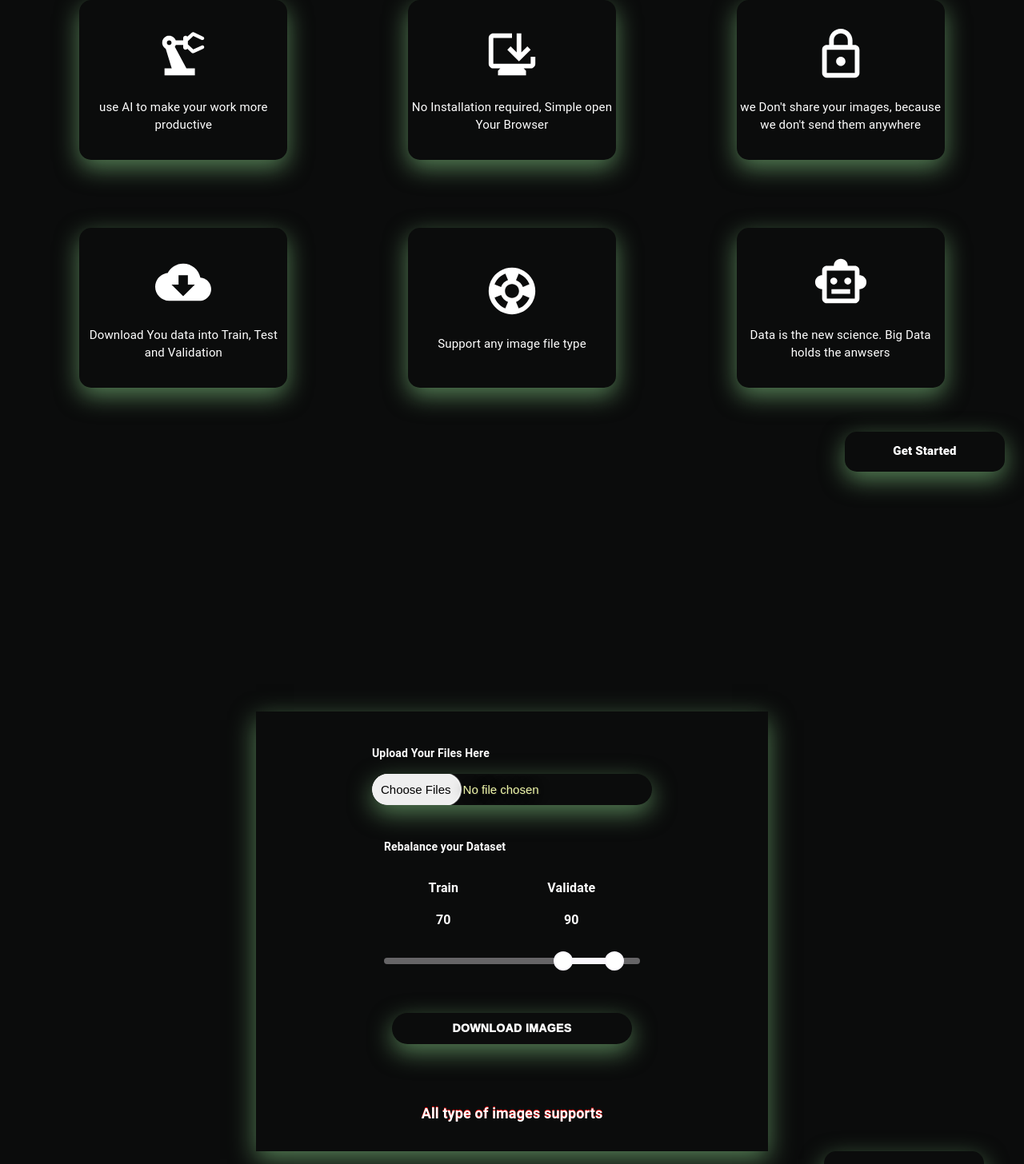
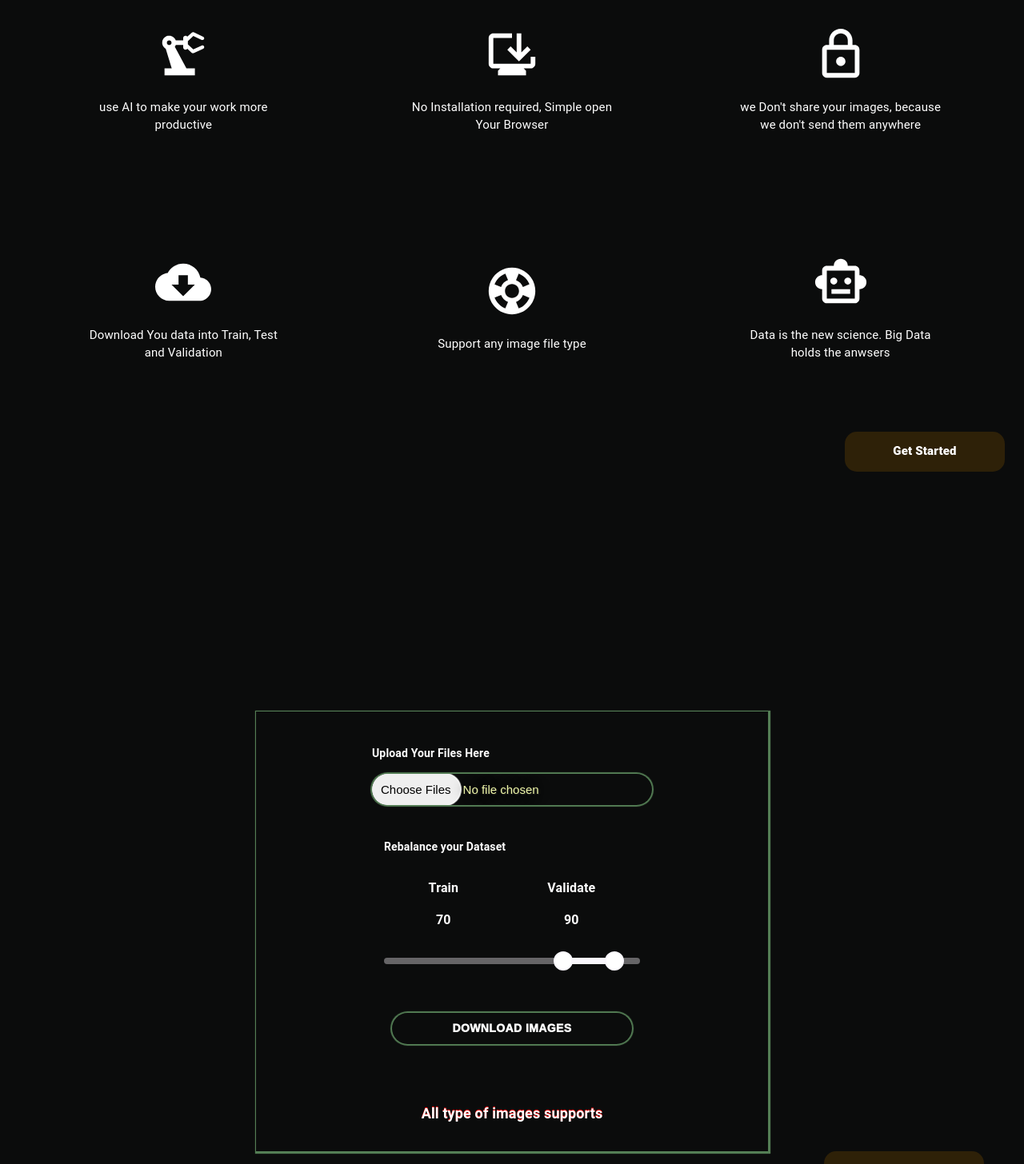
Before and after one commit to VisionifyCS/datasplitter01, a React (Create React App) app: page /datasplitter01/train in a window 1280 px wide. Shown: the part 160-1616 px from the top of the page at 80% size. Built offline with nearby package versions, Linux system fonts and the light colour scheme.

Commit message:
added new ui design and deployed

```diff
--- a/src/pages/components/MainView.scss
+++ b/src/pages/components/MainView.scss
@@ -14,7 +14,6 @@
   justify-content: center;
   align-items: center;
   background-color: transparent;
-  box-shadow: 0px 10px 30px rgba(157, 240, 157, 0.5);
   color: #fff;
   transition: transform 0.5s; /* Animation */
   flex-direction: column;
@@ -48,7 +47,6 @@
   justify-content: center;
   align-items: center;
   background-color: transparent;
-  box-shadow: 0px 10px 30px rgba(157, 240, 157, 0.5);
   color: #fff;
   transition: transform 0.5s; /* Animation */
   flex-direction: column;
@@ -97,14 +95,13 @@
   display: flex;
   justify-content: center;
   align-items: center;
-  background-color: transparent;
+  background-color: rgb(46, 33, 8);
   transition: transform 0.8s; /* Animation */
   flex-direction: column;
   font-size: 15px;
   cursor: pointer;
   border-radius: 1em;
   font-weight: 1000;
-  box-shadow: 0px 10px 30px rgba(157, 240, 157, 0.5);
 }
 
 .Arrow-box:hover {
--- a/src/pages/components/Navbar.scss
+++ b/src/pages/components/Navbar.scss
@@ -1,5 +1,4 @@
 .titleInfo {
-  box-shadow: 0px 10px 30px rgba(157, 240, 157, 0.5);
   flex-grow: 1;
   color: black;
   padding-left: 10px;
--- a/src/pages/components/image.scss
+++ b/src/pages/components/image.scss
@@ -5,7 +5,7 @@
   flex-direction: column;
   justify-content: center;
   align-items: center;
-  box-shadow: 0px 10px 30px rgba(157, 240, 157, 0.5);
+  box-shadow: 1px 1px 1px 2px rgba(157, 240, 157, 0.5);
   background-color: transparent;
   width: 50%;
   height: 550px;
@@ -34,8 +34,9 @@
 .upload-box {
   font-size: 15px;
   background: transparent;
+  box-shadow: 0px 0px 1px 2px rgba(157, 240, 157, 0.5);
   border-radius: 50px;
-  box-shadow: 0px 10px 30px rgba(157, 240, 157, 0.5);
+
   width: 350px;
   outline: none;
   height: 39px;
@@ -85,7 +86,7 @@
   border-radius: 50px;
   background: transparent;
   border-radius: 50px;
-  box-shadow: 0px 10px 30px rgba(157, 240, 157, 0.5);
+  box-shadow: 0px 0px 1px 2px rgba(157, 240, 157, 0.5);
   outline: none;
   font-family: Arial, Helvetica, sans-serif;
   color: #fff;
@@ -140,7 +141,7 @@
   display: flex;
   justify-content: center;
   align-items: center;
-  background-color: transparent;
+  background-color: rgb(46, 33, 8);
   color: #fff;
   transition: transform 0.8s; /* Animation */
   flex-direction: column;
@@ -148,7 +149,6 @@
   cursor: pointer;
   border-radius: 1em;
   font-weight: 1000;
-  box-shadow: 0px 10px 30px rgba(157, 240, 157, 0.5);
 }
 
 .seperat-div .btn-info:hover {
```
